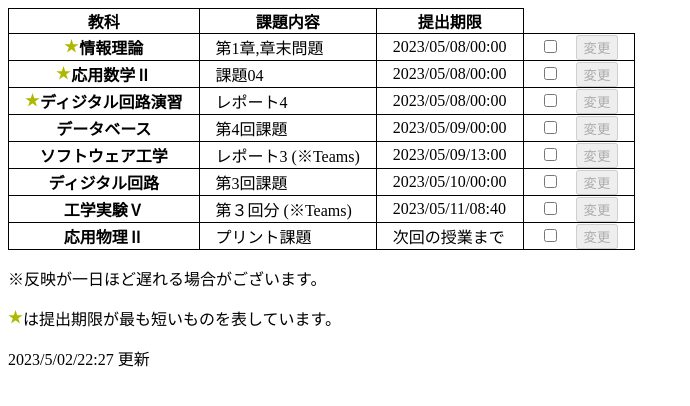
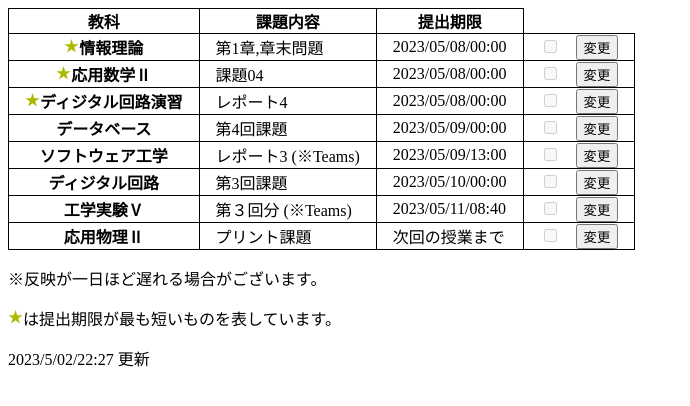
Before and after one commit to kourinreinbow/jugyo_yoteihyo, a plain HTML site: page indexβ.html in a window 1280 px wide. Shown: the whole page, without its empty margins (0-690 px from the left). Drawn offline with Linux system fonts and the light colour scheme.

Commit message:
disable_checkbox

```diff
--- a/indexβ.html
+++ b/indexβ.html
@@ -28,56 +28,56 @@
     <th><img src='./svg-sample.svg' width='15px' height='15px'>情報理論</th>
     <td>第1章,章末問題</td>
     <td>2023/05/08/00:00</td>
-    <td><input type="checkbox" class="subject_exist_keys" id="joho-riron_1">　<input type="button" value="変更" onclick="change_checkbox('joho-riron_1')" disabled="disabled"></td>
+    <td><input type="checkbox" class="subject_exist_keys" id="joho-riron_1" disabled="disabled">　<input type="button" value="変更" onclick="change_checkbox('joho-riron_1')"></td>
 </tr>
 
 <tr>
     <th><img src='./svg-sample.svg' width='15px' height='15px'>応用数学Ⅱ</th>
     <td>課題04</td>
     <td>2023/05/08/00:00</td>
-    <td><input type="checkbox" class="subject_exist_keys" id="ouyou-sugaku-2_1">　<input type="button" value="変更" onclick="change_checkbox('ouyou-sugaku-2_1')" disabled="disabled"></td>
+    <td><input type="checkbox" class="subject_exist_keys" id="ouyou-sugaku-2_1" disabled="disabled">　<input type="button" value="変更" onclick="change_checkbox('ouyou-sugaku-2_1')"></td>
 </tr>
 
 <tr>
     <th><img src='./svg-sample.svg' width='15px' height='15px'>ディジタル回路演習</th>
     <td>レポート4</td>
     <td>2023/05/08/00:00</td>
-    <td><input type="checkbox" class="subject_exist_keys" id="dhijitaru-kairo-ensyu_1">　<input type="button" value="変更" onclick="change_checkbox('dhijitaru-kairo-ensyu_1')" disabled="disabled"></td>
+    <td><input type="checkbox" class="subject_exist_keys" id="dhijitaru-kairo-ensyu_1" disabled="disabled">　<input type="button" value="変更" onclick="change_checkbox('dhijitaru-kairo-ensyu_1')"></td>
 </tr>
 
 <tr>
     <th>データベース</th>
     <td>第4回課題</td>
     <td>2023/05/09/00:00</td>
-    <td><input type="checkbox" class="subject_exist_keys" id="database_1">　<input type="button" value="変更" onclick="change_checkbox('database_1')" disabled="disabled"></td>
+    <td><input type="checkbox" class="subject_exist_keys" id="database_1" disabled="disabled">　<input type="button" value="変更" onclick="change_checkbox('database_1')"></td>
 </tr>
 
 <tr>
     <th>ソフトウェア工学</th>
     <td>レポート3 (※Teams)</td>
     <td>2023/05/09/13:00</td>
-    <td><input type="checkbox" class="subject_exist_keys" id="sohutowea-kougaku_1">　<input type="button" value="変更" onclick="change_checkbox('sohutowea-kougaku_1')" disabled="disabled"></td>
+    <td><input type="checkbox" class="subject_exist_keys" id="sohutowea-kougaku_1" disabled="disabled">　<input type="button" value="変更" onclick="change_checkbox('sohutowea-kougaku_1')"></td>
 </tr>
 
 <tr>
     <th>ディジタル回路</th>
     <td>第3回課題</td>
     <td>2023/05/10/00:00</td>
-    <td><input type="checkbox" class="subject_exist_keys" id="dhijitaru-kairo_1">　<input type="button" value="変更" onclick="change_checkbox('dhijitaru-kairo_1')" disabled="disabled"></td>
+    <td><input type="checkbox" class="subject_exist_keys" id="dhijitaru-kairo_1" disabled="disabled">　<input type="button" value="変更" onclick="change_checkbox('dhijitaru-kairo_1')"></td>
 </tr>
 
 <tr>
     <th>工学実験Ⅴ</th>
     <td>第３回分 (※Teams)</td>
     <td>2023/05/11/08:40</td>
-    <td><input type="checkbox" class="subject_exist_keys" id="kogaku-jikken-5_1">　<input type="button" value="変更" onclick="change_checkbox('kogaku-jikken-5_1')" disabled="disabled"></td>
+    <td><input type="checkbox" class="subject_exist_keys" id="kogaku-jikken-5_1" disabled="disabled">　<input type="button" value="変更" onclick="change_checkbox('kogaku-jikken-5_1')"></td>
 </tr>
 
 <tr>
     <th>応用物理Ⅱ</th>
     <td>プリント課題</td>
     <td>次回の授業まで</td>
-    <td><input type="checkbox" class="subject_exist_keys" id="ouyou-buturi-2_1">　<input type="button" value="変更" onclick="change_checkbox('ouyou-buturi-2_1')" disabled="disabled"></td>
+    <td><input type="checkbox" class="subject_exist_keys" id="ouyou-buturi-2_1" disabled="disabled">　<input type="button" value="変更" onclick="change_checkbox('ouyou-buturi-2_1')"></td>
 </tr>
 
         </tbody>
```
Also changed, not shown: 1 other file.
